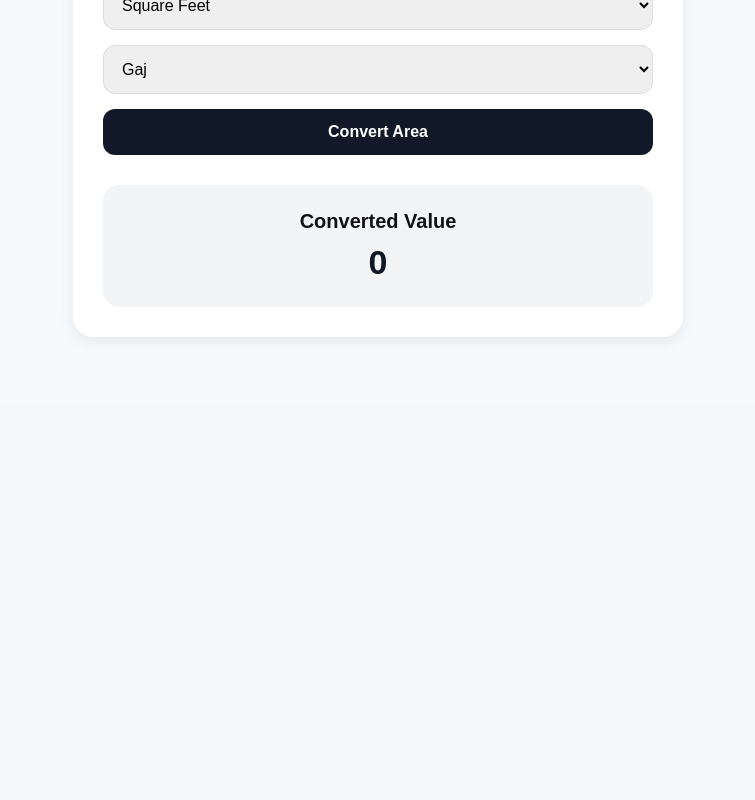
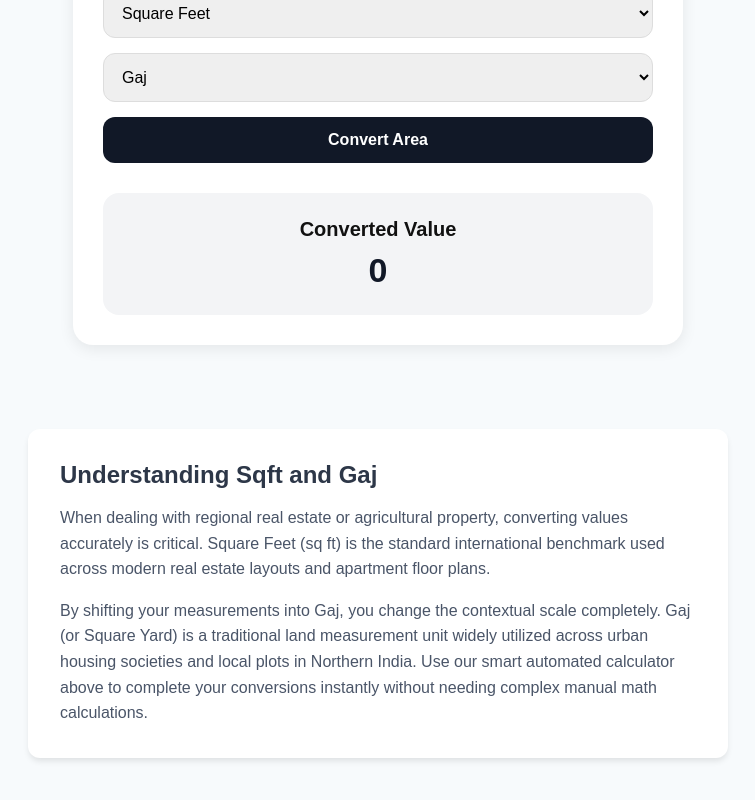
Before and after one commit to Shankarm3/landcalc-next, a Next.js app: page / in a window 1280 px wide. Shown: the part 418-1218 px from the top of the page, without its empty margins (262-1017 px from the left). Before the commit the page ends 823 px from the top, so only its background shows below. Built offline with nearby package versions, Linux system fonts and the light colour scheme.

Commit message:
chore: wiping old folder layout

```diff
--- a/app/[...slug]/page.js
+++ b/app/[...slug]/page.js
@@ -6,10 +6,17 @@ function capitalize(str) {
    return str.charAt(0).toUpperCase() + str.slice(1);
 }
 
+// Regional context data to make descriptions unique and highly relevant for SEO
+const unitDescriptions = {
+   sqft: "Square Feet (sq ft) is the standard international benchmark used across modern real estate layouts and apartment floor plans.",
+   gaj: "Gaj (or Square Yard) is a traditional land measurement unit widely utilized across urban housing societies and local plots in Northern India.",
+   kanal: "Kanal is a classic regional land measurement unit commonly used in northern states like Punjab and Haryana, traditionally equating to 1/8 of an acre.",
+   bigha: "Bigha is a highly popular traditional land unit used widely across states like Uttar Pradesh, Punjab, Bihar, and Rajasthan. Note that its size can vary significantly by region.",
+   acre: "Acre is an internationally recognized standard unit used globally and across India to measure large agricultural fields and extensive commercial land tracts.",
+};
+
 export async function generateMetadata({ params }) {
    const { slug } = await params;
-
-   // If a user goes to /kanal-to-sqft, slug[0] will be "kanal-to-sqft"
    const pathString = slug?.[0] || "";
    const parts = pathString.split("-to-");
 
@@ -18,14 +25,12 @@ export async function generateMetadata({ params }) {
 
    return {
       title: `${capitalize(from)} to ${capitalize(to)} Converter | LandCalc`,
-      description: `Instantly convert ${capitalize(from)} to ${capitalize(to)}. Accurate regional land measurements.`,
+      description: `Instantly convert ${capitalize(from)} to ${capitalize(to)}. Learn about regional definitions, formulas, and calculate land area accurately.`,
    };
 }
 
 export default async function ConversionPage({ params }) {
    const { slug } = await params;
-
-   // Parse the string "kanal-to-sqft" into separate units safely
    const pathString = slug?.[0] || "";
    const parts = pathString.split("-to-");
 
@@ -47,11 +52,55 @@ export default async function ConversionPage({ params }) {
             >
                Smart {capitalize(from)} to {capitalize(to)} Converter
             </h1>
-            <p style={{ color: "#4a5568", marginBottom: "2rem" }}>
+            <p style={{ color: "#4a5568", marginBottom: "2.5rem" }}>
                Convert regional land units accurately and instantly.
             </p>
 
+            {/* Main Calculator */}
             <Converter defaultFrom={from} defaultTo={to} />
+
+            {/* SEO Informational Section */}
+            <section
+               style={{
+                  maxWidth: "700px",
+                  margin: "4rem auto 0",
+                  padding: "2rem",
+                  backgroundColor: "#ffffff",
+                  borderRadius: "12px",
+                  boxShadow: "0 4px 6px -1px rgba(0, 0, 0, 0.1)",
+                  textAlign: "left",
+               }}
+            >
+               <h2
+                  style={{
+                     fontSize: "1.5rem",
+                     fontWeight: "600",
+                     marginBottom: "1rem",
+                     color: "#2d3748",
+                  }}
+               >
+                  Understanding {capitalize(from)} and {capitalize(to)}
+               </h2>
+               <p
+                  style={{
+                     color: "#4a5568",
+                     lineHeight: "1.6",
+                     marginBottom: "1rem",
+                  }}
+               >
+                  When dealing with regional real estate or agricultural
+                  property, converting values accurately is critical.
+                  {unitDescriptions[from] ? ` ${unitDescriptions[from]}` : ""}
+               </p>
+               <p style={{ color: "#4a5568", lineHeight: "1.6" }}>
+                  By shifting your measurements into {capitalize(to)}, you
+                  change the contextual scale completely.
+                  {unitDescriptions[to] ? ` ${unitDescriptions[to]}` : ""} Use
+                  our smart automated calculator above to complete your
+                  conversions instantly without needing complex manual math
+                  calculations.
+               </p>
+            </section>
          </div>
       </main>
    );
```
